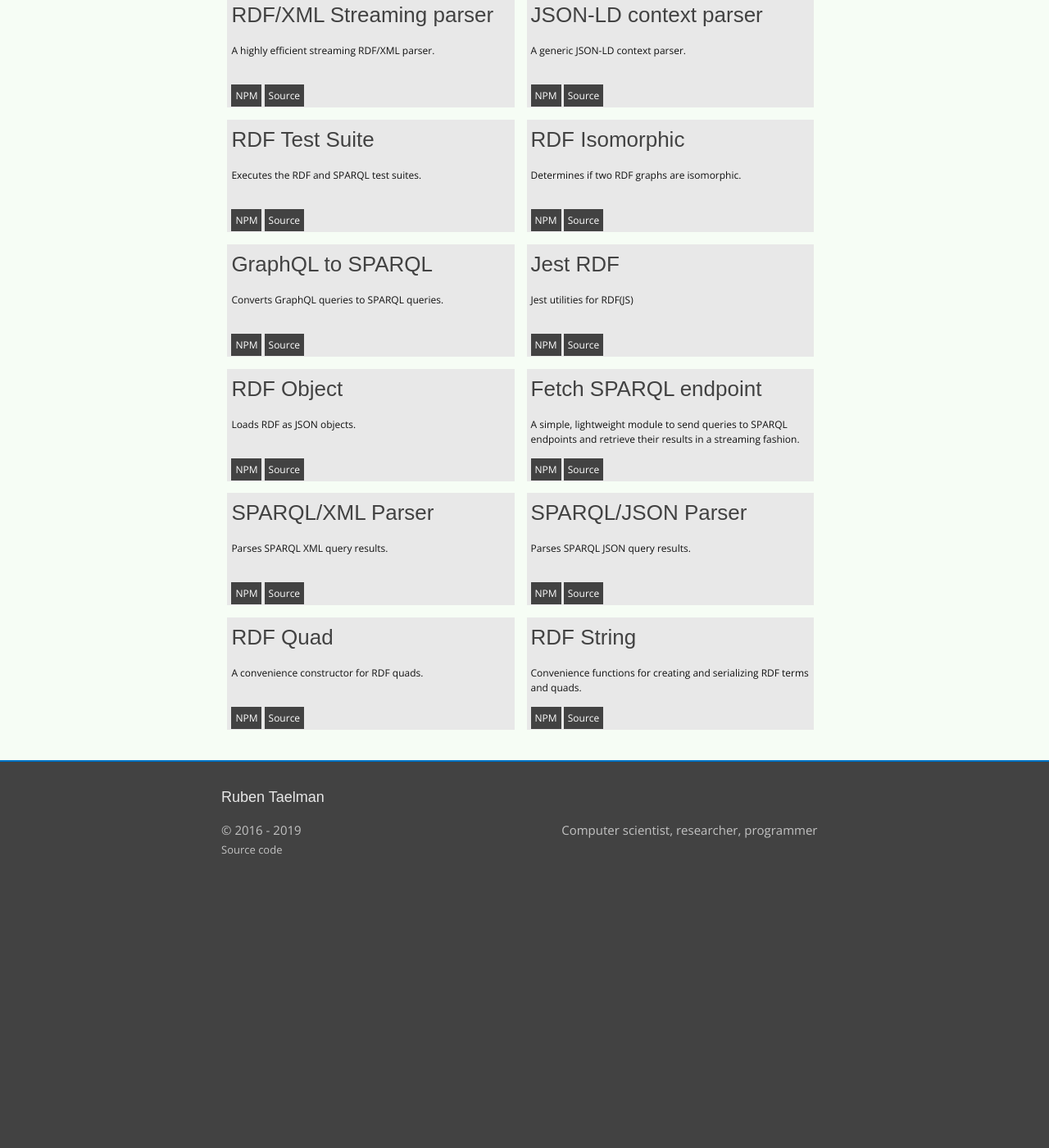
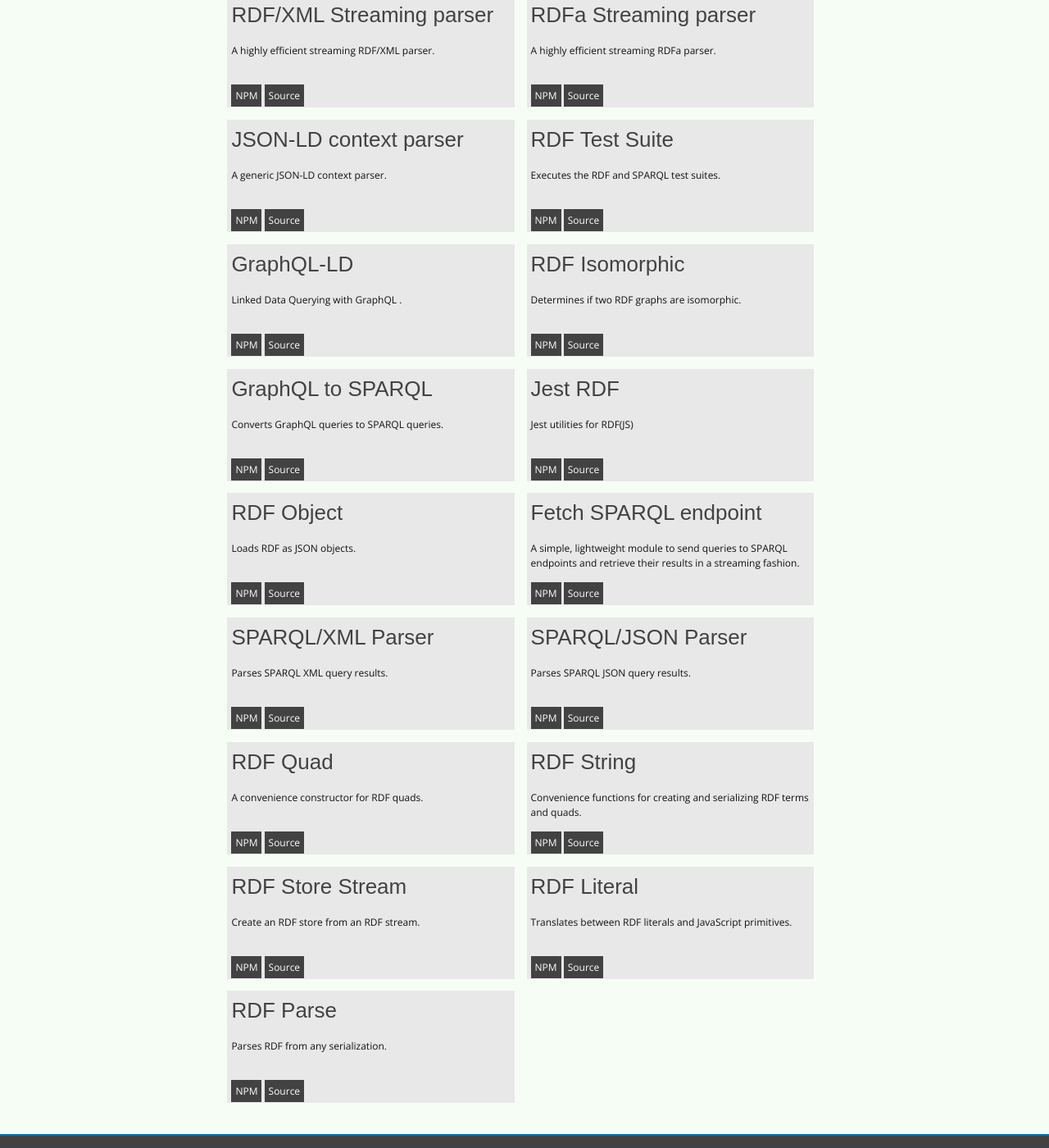
Before and after one commit to rubensworks/rubensworks.net, a Jekyll site: the page built from _projects/rdfjs.html, in a window 1280 px wide and 1400 px high, scrolled down 575 px. Shown: the whole window at 82% size. Built offline with Jekyll 4.4.1, drawn with Linux system fonts in a browser that asks for light colours; some web fonts are replaced; before the commit the page ends 1666 px from its top, so only the background shows below that.

Commit message:
Add new RDFJS projects

```diff
--- a/_projects/rdfjs.html
+++ b/_projects/rdfjs.html
@@ -37,6 +37,13 @@
     %}
 
     {% include rdfjs-software.html
+       name="RDFa Streaming parser"
+       description="A highly efficient streaming RDFa parser."
+       npmname="rdfa-streaming-parser"
+       githubreponame="rubensworks/rdfa-streaming-parser.js"
+    %}
+
+    {% include rdfjs-software.html
        name="JSON-LD context parser"
        description="A generic JSON-LD context parser."
        npmname="jsonld-context-parser"
@@ -48,6 +55,13 @@
        description="Executes the RDF and SPARQL test suites."
        npmname="rdf-test-suite"
        githubreponame="rubensworks/rdf-test-suite.js"
+    %}
+
+    {% include rdfjs-software.html
+       name="GraphQL-LD"
+       description="Linked Data Querying with GraphQL ."
+       npmname="graphql-ld"
+       githubreponame="rubensworks/GraphQL-LD.js"
     %}
 
     {% include rdfjs-software.html
@@ -113,4 +127,25 @@
        githubreponame="rubensworks/rdf-string.js"
     %}
 
+    {% include rdfjs-software.html
+       name="RDF Store Stream"
+       description="Create an RDF store from an RDF stream."
+       npmname="rdf-store-stream"
+       githubreponame="rubensworks/rdf-store-stream.js"
+    %}
+
+    {% include rdfjs-software.html
+       name="RDF Literal"
+       description="Translates between RDF literals and JavaScript primitives."
+       npmname="rdf-literal"
+       githubreponame="rubensworks/rdf-literal.js"
+    %}
+
+    {% include rdfjs-software.html
+       name="RDF Parse"
+       description="Parses RDF from any serialization."
+       npmname="rdf-parse"
+       githubreponame="rubensworks/rdf-parse.js"
+    %}
+
 </div>
```
